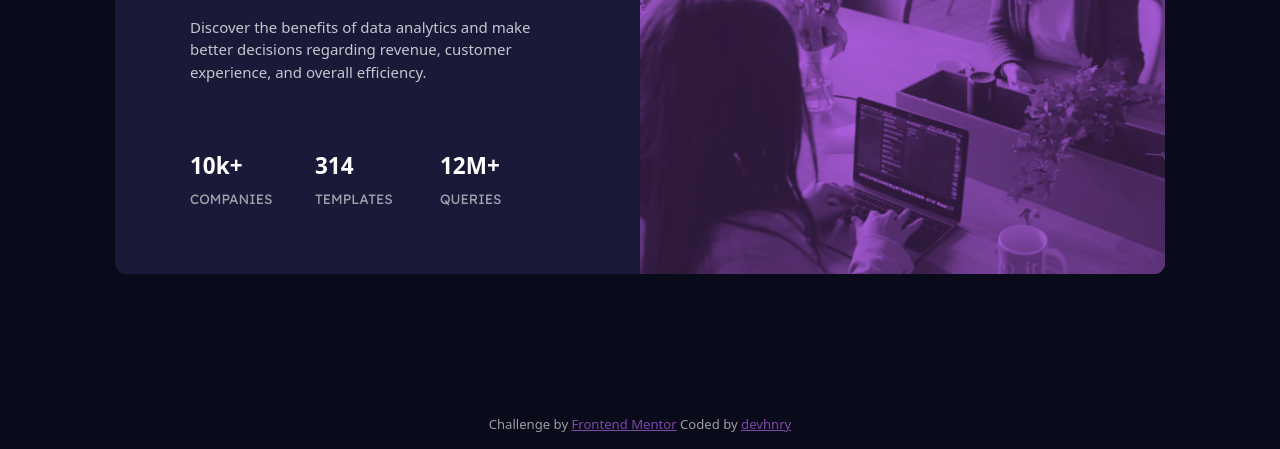
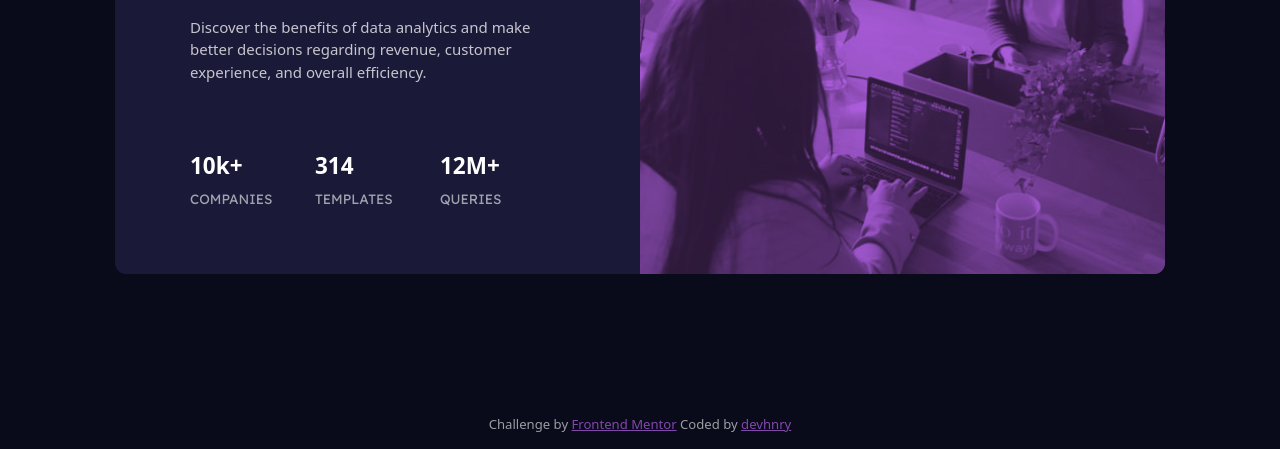
Before and after one commit to devhnry/stats-preview-card, a website built with Vite: page index.html in a window 1280 px wide. Shown: the part 351-800 px from the top of the page. Built offline with nearby package versions, Linux system fonts and the light colour scheme.

Commit message:
✅ Corrected Accesibility Error in HTML

```diff
--- a/index.html
+++ b/index.html
@@ -18,7 +18,7 @@
     <div class="relative h-full w-full lg:order-last">
       <div class="overlay absolute top-0 left-0 h-full bg-accent-1 w-full"></div>
       <picture class="w-fit h-fit">
-        <source src="./assets/img/image-header-desktop.jpg" media="(min-width: 900px)" class="block mix-blend-multiply opacity-75">
+        <source srcset="./assets/img/image-header-desktop.jpg" media="(min-width: 900px)" class="block mix-blend-multiply opacity-75">
         <img src="./assets/img/image-header-mobile.jpg" alt="header-img" class="mix-blend-multiply opacity-75 h-full w-full object-cover">
       </picture>
     </div>
```
